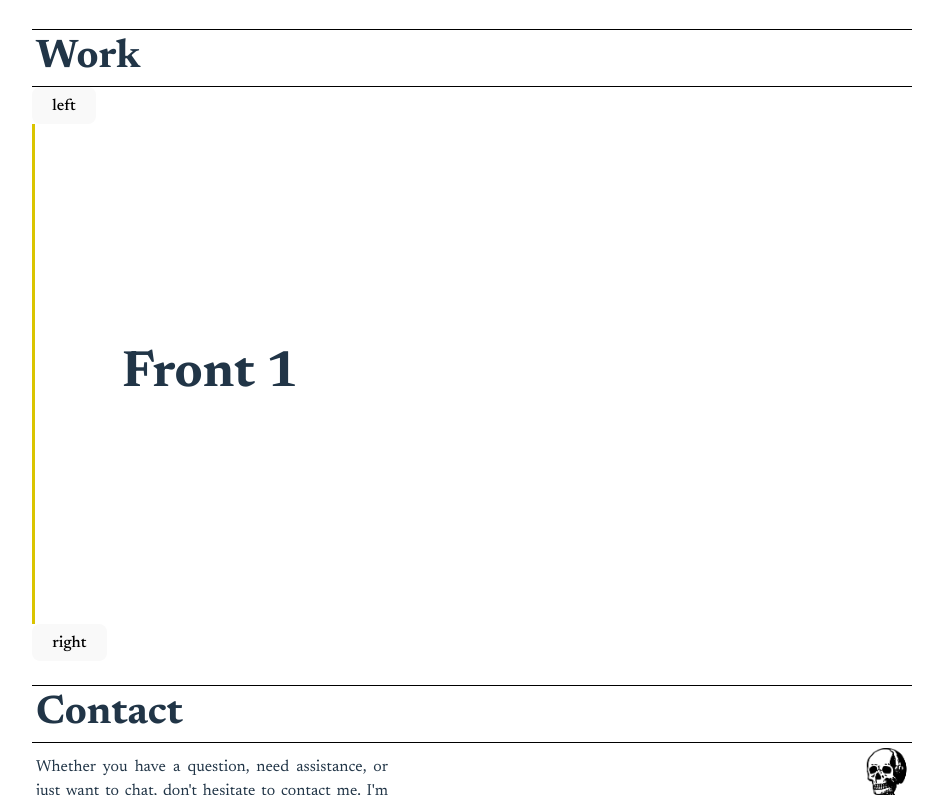
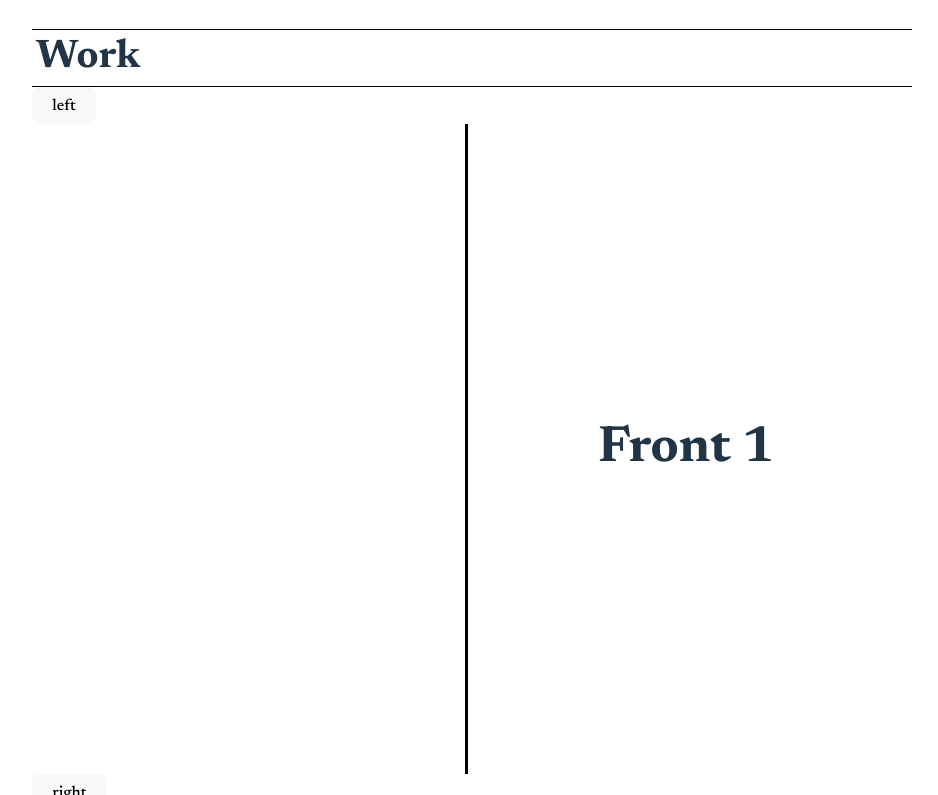
Before and after one commit to ErrorsEverywehre/jakobloehrer-portfolio, a React (Vite) app: page / in a window 1280 px wide. Shown: the part 865-1660 px from the top of the page, without its empty margins (172-1110 px from the left). Built offline with nearby package versions, Linux system fonts and the light colour scheme; a web font is replaced by a local one.

Commit message:
enhance - exampleBook : refactor

```diff
--- a/src/components/workBox/BookExample.jsx
+++ b/src/components/workBox/BookExample.jsx
@@ -6,6 +6,8 @@ const BookExample = () => {
   const [page1Flipped, setPage1Flipped] = useState(false);
   const [page2Flipped, setPage2Flipped] = useState(false);
   const [page3Flipped, setPage3Flipped] = useState(false);
+  const [bookOpened, setBookOpenend] = useState(false);
+  const [atStart, setAtStart] = useState(false);
 
   const numOfPapers = 3;
   const maxState = numOfPapers + 1;
@@ -22,30 +24,17 @@ const BookExample = () => {
     }
   };
 
-  // const openBook = () => {
-  //   book.style.transform = "translateX(50%)";
-  //   prevBtn.style.transform = "translateX(-180px)";
-  //   nextBtn.style.transform = "translateX(180px)";
-  // };
-
-  // const closeBook = (isFirstPage) => {
-  //   if (isFirstPage) {
-  //     book.style.transform = "translateX(0%)";
-  //   } else {
-  //     book.style.transform = "translateX(100%)";
-  //   }
-  //   prevBtn.style.transform = "translateX(0px)";
-  //   nextBtn.style.transform = "translateX(0px)";
-  // };
-
   useEffect(() => {
     switch (currentState) {
       case 1:
         setPage1Flipped(false);
         setPage2Flipped(false);
         setPage3Flipped(false);
+        setBookOpenend(false);
         break;
       case 2:
+        setBookOpenend(true);
+        setAtStart(true);
         setPage1Flipped(true);
         setPage2Flipped(false);
         setPage3Flipped(false);
@@ -56,6 +45,7 @@ const BookExample = () => {
         break;
       case 4:
         setPage3Flipped(true);
+        setBookOpenend(false);
         break;
       default:
         break;
@@ -67,8 +57,8 @@ const BookExample = () => {
       <button className="nav-btn" onClick={goPrevious}>
         left{" "}
       </button>
-
-      <div className="book">
+      <div className="book-wrapper">
+        <div className={`book ${bookOpened ? "open" : "closed"}  ${atStart && "beginning"}`}>
           <div className={`paper ${page1Flipped && "flipped"} p1`}>
             <div className="front">
               <div className="front-content">
@@ -106,6 +96,7 @@ const BookExample = () => {
             </div>
           </div>
         </div>
+      </div>
 
       <button className="nav-btn" onClick={goNext}>
         right{" "}
--- a/src/components/workBox/BookExample.scss
+++ b/src/components/workBox/BookExample.scss
@@ -1,46 +1,36 @@
+/* Book */
 
-
-/* Button */
-// .nav-btn {
-//   margin: 10px;
-//   border: none;
-//   background-color: transparent;
-//   transition: transform 0.5s;
-//   cursor: pointer;
-
-//   &:focus {
-//     outline: none;
-//   }
-
-//   &:hover i {
-//     color: rgb(102, 102, 102);
-//   }
-
-//   i {
-//     color: gray;
-//     font-size: 4em;
-//   }
-// }
-
-/* Book */
+.book-wrapper {
+  right: 0;
   .book {
     position: relative;
-  width: 350px;
-  height: 500px;
+    width: 50%;
+    height: 650px;
     transition: transform 0.5s;
+
+    &.open {
+      transform: translateX(100%);
+    }
+
+    &.closed .beginning {
+      transform: translateX(0%);
+    }
+    &.closed {
+      transform: translateX(100%);
+    }
   }
 
   .paper {
     position: absolute;
     top: 0;
-  left: 0;
+    right: 0;
     width: 100%;
     height: 100%;
     perspective: 1500px;
 
     .front {
       backface-visibility: hidden;
-    border-left: 3px solid #dac400;
+      border-left: 3px solid var(--secondary);
     }
 
     .front,
@@ -50,10 +40,10 @@
       align-items: center;
       position: absolute;
       top: 0;
-    left: 0;
+      right: 0;
       width: 100%;
       height: 100%;
-    background-color: white;
+      background-color: var(--accent);
       transition: transform 0.5s;
       transform-origin: left;
     }
@@ -143,3 +133,4 @@
       margin-bottom: 20px;
     }
   }
+}
```
Lines whose indentation alone changed are shown as unchanged.
